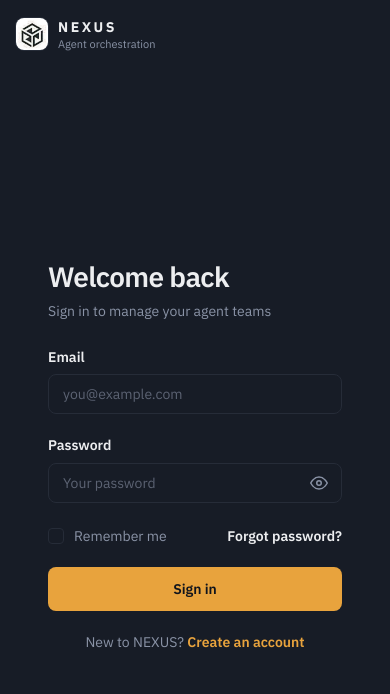
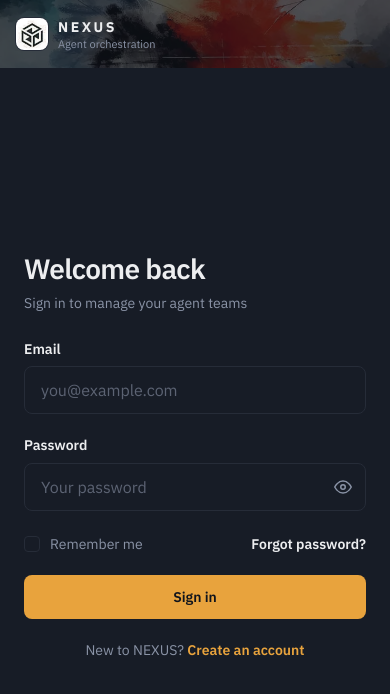
Before and after one commit to mohitnawani/multi-agent-colabration, a React (Vite) app in the folder frontend/: page /login in a window 390 px wide. Shown: the top 694 px of the page. Built offline with nearby package versions, Linux system fonts and the light colour scheme; no server answers; a web font is replaced by a local one.

Commit message:
feat: update auth forms and input styles for improved layout and accessibility

```diff
--- a/frontend/src/components/auth/AuthLayout.tsx
+++ b/frontend/src/components/auth/AuthLayout.tsx
@@ -3,6 +3,7 @@ import { DelegationTrail } from '../ui/delegation-trail'
 import type { TrailStage } from '../ui/delegation-trail'
 
 const LOGO = '/nexus-logo.png'
+const CANVAS_ART = '/abstract-hand-painted-modern-art-canvas-design-background_1048-19282.webp'
 
 const AMBIENT_STAGES: TrailStage[] = [
   { id: 'task', label: 'Task', sub: 'incoming' },
@@ -32,26 +33,29 @@ function Wordmark() {
 }
 
 /**
- * Auth canvas - split 55/45. Left: the Delegation Trail rendered large and
- * ambient as the thesis (this is the product, not a stock illustration).
- * Right: the auth panel on bg-panel. Flat panels, hairline borders, no
- * gradients or glassmorphism.
+ * Auth canvas - split 55/45. Left: the abstract canvas art full-bleed behind
+ * the Delegation Trail rendered large and ambient as the thesis (this is the
+ * product, not a stock illustration). Right: the auth panel on bg-panel.
+ * Flat panels, hairline borders, no gradients or glassmorphism. A dark scrim
+ * keeps the wordmark, headline, and trail legible over the art.
  */
 export function AuthLayout({ children }: { children: ReactNode }) {
   return (
     <div className="grid min-h-dvh bg-bg-base lg:grid-cols-[55fr_45fr]">
-      {/* Left - ambient Delegation Trail */}
+      {/* Left - canvas art + ambient Delegation Trail */}
       <div className="relative hidden overflow-hidden border-r border-border lg:block">
-        {/* Faint instrument-grid texture */}
+        <img
+          src={CANVAS_ART}
+          alt=""
+          aria-hidden="true"
+          className="absolute inset-0 h-full w-full object-cover"
+        />
+        {/* Scrim - heavier on the left where the copy sits, lighter on the right */}
         <div
           aria-hidden="true"
-          className="absolute inset-0 opacity-[0.35]"
-          style={{
-            backgroundImage:
-              'repeating-linear-gradient(0deg, rgba(38,44,56,0.5) 0 1px, transparent 1px 64px), repeating-linear-gradient(90deg, rgba(38,44,56,0.5) 0 1px, transparent 1px 64px)',
-          }}
+          className="absolute inset-0 bg-gradient-to-r from-bg-base/85 via-bg-base/60 to-bg-base/35"
         />
-        <div className="relative flex h-full flex-col justify-between p-10">
+        <div className="relative z-10 flex h-full flex-col justify-between p-10">
           <Wordmark />
 
           <div className="max-w-lg">
@@ -69,7 +73,7 @@ export function AuthLayout({ children }: { children: ReactNode }) {
             </p>
           </div>
 
-          <div className="rounded-[8px] border border-border bg-bg-panel/80 p-6">
+          <div className="rounded-[8px] border border-border bg-bg-panel/90 p-6">
             <DelegationTrail
               stages={AMBIENT_STAGES}
               size="full"
@@ -80,12 +84,23 @@ export function AuthLayout({ children }: { children: ReactNode }) {
         </div>
       </div>
 
-      {/* Right - auth panel */}
-      <div className="flex flex-col bg-bg-panel">
-        <div className="flex items-center justify-between p-4 lg:hidden">
-          <Wordmark />
+      {/* Right - auth panel, fills the frame without scrolling */}
+      <div className="flex h-dvh flex-col overflow-y-auto bg-bg-panel">
+        <div className="relative overflow-hidden lg:hidden">
+          <img
+            src={CANVAS_ART}
+            alt=""
+            aria-hidden="true"
+            className="absolute inset-0 h-full w-full object-cover"
+          />
+          <div aria-hidden="true" className="absolute inset-0 bg-bg-base/70" />
+          <div className="relative z-10 p-4">
+            <Wordmark />
+          </div>
         </div>
-        <div className="my-auto w-full max-w-[400px] px-6 py-10 sm:px-10">{children}</div>
+        <div className="my-auto flex w-full flex-1 items-center justify-center px-6 py-8 sm:px-10">
+          <div className="w-full max-w-[440px]">{children}</div>
+        </div>
       </div>
     </div>
   )
--- a/frontend/src/components/auth/LoginForm.tsx
+++ b/frontend/src/components/auth/LoginForm.tsx
@@ -54,7 +54,7 @@ export function LoginForm() {
       : error || null
 
   return (
-    <div className="mx-auto w-full max-w-[400px] px-6 py-10 sm:px-10">
+    <div className="mx-auto w-full max-w-[440px]">
       <h1 className="text-2xl font-semibold tracking-tight text-ink">Welcome back</h1>
       <p className="mt-1.5 text-sm text-ink-muted">Sign in to manage your agent teams</p>
 
--- a/frontend/src/components/auth/RegisterForm.tsx
+++ b/frontend/src/components/auth/RegisterForm.tsx
@@ -63,7 +63,7 @@ export function RegisterForm() {
   }
 
   return (
-    <div className="mx-auto w-full max-w-[400px] px-6 py-10 sm:px-10">
+    <div className="mx-auto w-full max-w-[440px]">
       <h1 className="text-2xl font-semibold tracking-tight text-ink">Create your account</h1>
       <p className="mt-1.5 text-sm text-ink-muted">Set up your workspace in under a minute</p>
 
@@ -79,6 +79,8 @@ export function RegisterForm() {
         )}
 
         <form onSubmit={handleSubmit(onSubmit)} className="space-y-4" noValidate>
+          {/* Name + email side by side so the form breathes horizontally */}
+          <div className="grid grid-cols-1 gap-4 sm:grid-cols-2">
             <div>
               <Label htmlFor="reg-name">Full name</Label>
               <div className="mt-1.5">
@@ -108,6 +110,7 @@ export function RegisterForm() {
                   {...registerField('email')}
                 />
                 <FieldError message={errors.email?.message} />
+              </div>
             </div>
           </div>
 
--- a/frontend/src/components/ui/input.tsx
+++ b/frontend/src/components/ui/input.tsx
@@ -9,7 +9,7 @@ export function Input({ invalid, className, ...rest }: InputProps) {
   return (
     <input
       className={cn(
-        'h-10 w-full rounded-field border bg-base-100 px-3.5 text-sm text-ink',
+        'h-12 w-full rounded-field border bg-base-100 px-4 text-base text-ink',
         'placeholder:text-ink-muted/60 transition-[border-color,box-shadow] duration-150',
         invalid
           ? 'border-lamp-failed focus:border-lamp-failed focus:ring-2 focus:ring-lamp-failed/20'
```
Lines whose indentation alone changed are shown as unchanged.
